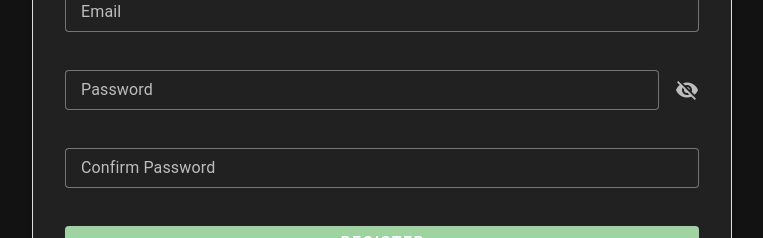
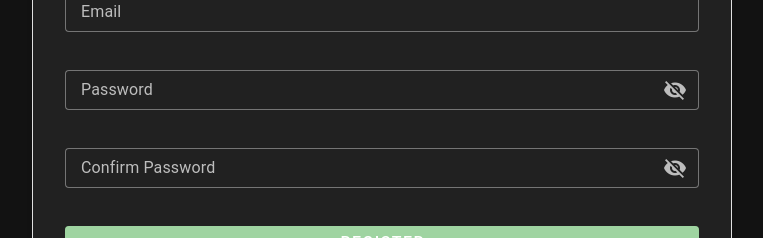
Before and after one commit to dennis289/small-frontend, a Vue app: page /signup in a window 1280 px wide. Shown: the part 306-544 px from the top of the page, without its empty margins (258-1021 px from the left). Built offline with nearby package versions, Linux system fonts and the light colour scheme; a small style sheet from the web is missing.

Commit message:
pages changes

```diff
--- a/src/pages/events.vue
+++ b/src/pages/events.vue
@@ -70,6 +70,7 @@
             <v-dialog v-model="startTimeDialog" activator="parent" width="auto">
             <v-time-picker
             v-model="form.start_time"
+            :landscape="$vuetify.display.smAndUp"
             ></v-time-picker>
           </v-dialog>
           </v-text-field>
@@ -87,6 +88,7 @@
                >
               <v-dialog v-model="endTimeDialog" activator="parent" width="auto">
                 <v-time-picker v-model="form.end_time"
+                :landscape="$vuetify.display.smAndUp"
                 ></v-time-picker>
               </v-dialog>
             </v-text-field>
--- a/src/pages/home.vue
+++ b/src/pages/home.vue
@@ -26,7 +26,7 @@
             </v-card>
           </v-col>
           <v-col cols="12" md="6">
-            <v-card class="dashboard-card" @click="goTo('/roles')" style="background-color: #00B8D4;">
+            <v-card class="dashboard-card" @click="goTo('/roles')" style="background-color: #00BCD4;">
               <v-card-title class="text-center">
                 <v-icon icon="mdi-account-cog" class="mr-2"></v-icon>
                 Roles
--- a/src/pages/signup.vue
+++ b/src/pages/signup.vue
@@ -23,13 +23,22 @@
             density="compact"
             variant="outlined"
             clearable
-            :append-icon="showPassword ? 'mdi-eye' : 'mdi-eye-off'"
-            @click:append="showPassword = !showPassword"
+            :append-inner-icon="showPassword ? 'mdi-eye' : 'mdi-eye-off'"
+            @click:append-inner="showPassword = !showPassword"
         ></v-text-field>
 
-            <v-text-field color="grey darken-2" v-model="confirmPassword" :rules="[required, matchPassword]"
-                :type="showPassword ? 'text' : 'password'" class="mb-4" label="Confirm Password" density="compact"
-                variant="outlined" clearable></v-text-field>
+            <v-text-field color="grey darken-2"
+            v-model="confirmPassword"
+            :rules="[required, matchPassword]"
+            :type="showConfirmPassword ? 'text' : 'password'"
+            class="mb-4"
+            label="Confirm Password"
+            density="compact"
+            variant="outlined"
+            clearable
+            :append-inner-icon="showConfirmPassword ? 'mdi-eye' : 'mdi-eye-off'"
+            @click:append-inner="showConfirmPassword = !showConfirmPassword"
+        ></v-text-field>
 
         <v-spacer></v-spacer>
             <v-btn
@@ -41,7 +50,6 @@
             variant="elevated"
             density="compact"
             block
-            to ="/login"
             >Register</v-btn>
             <br/>
             <div>
@@ -63,6 +71,7 @@ const form = ref(null);
 const fullname = ref('');
 const password = ref('');
 const showPassword = ref(false);
+const showConfirmPassword = ref(false);
 const loading = ref(false);
 const email = ref('');
 const confirmPassword = ref('');
```
